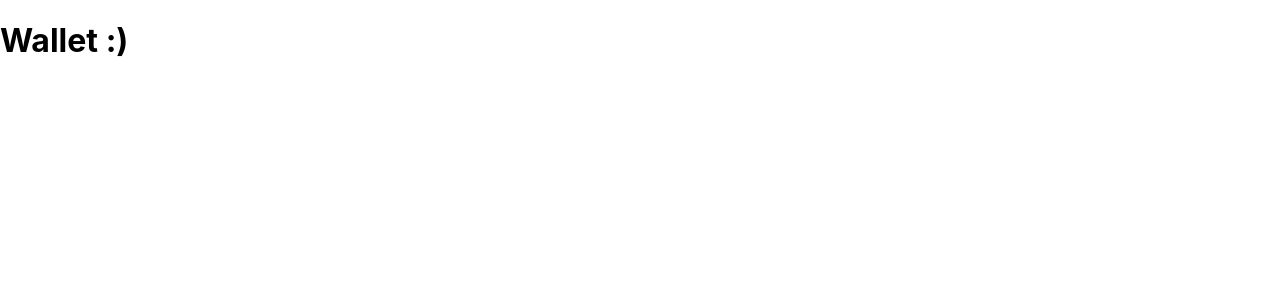
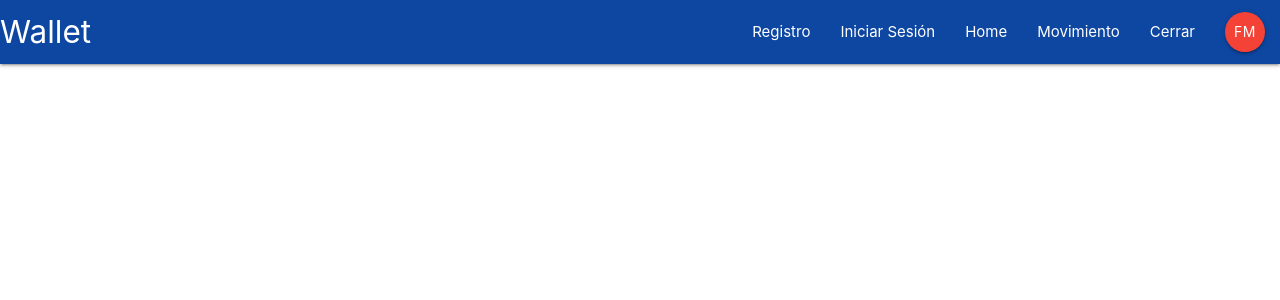
Before and after one commit to fabian202/react-wallet, a React (Create React App) app: page / in a window 1280 px wide. Shown: the top 300 px of the page. Built offline with nearby package versions, Linux system fonts and the light colour scheme.

Commit message:
navbar components

```diff
--- a/public/index.html
+++ b/public/index.html
@@ -22,6 +22,7 @@
       work correctly both with client-side routing and a non-root public URL.
       Learn how to configure a non-root public URL by running `npm run build`.
     -->
+    <link rel="stylesheet" href="https://cdnjs.cloudflare.com/ajax/libs/materialize/1.0.0/css/materialize.min.css">
     <title>React App</title>
   </head>
   <body>
--- a/src/App.js
+++ b/src/App.js
@@ -1,12 +1,14 @@
 import React, { Component } from 'react';
 import{ BrowserRouter } from 'react-router-dom';
+
+import NavBar from './components/layout/NavBar';
 
 class App extends Component {
   render() {
     return (
       <BrowserRouter>
         <div className="App">
-          <h1>Wallet :)</h1>
+          <NavBar />
         </div>
       </BrowserRouter>
     );
--- a/src/components/layout/NavBar.js
+++ b/src/components/layout/NavBar.js
@@ -0,0 +1,18 @@
+import React from 'react';
+import { Link } from 'react-router-dom';
+import SecureLinks from './SecureLinks';
+import PublicLinks from './PublicLinks';
+
+const NavBar = () => {
+    return (
+        <nav>
+            <div className="nav-wrapper blue darken-4">
+                <Link to="#" className="brand-logo">Wallet</Link>
+                <SecureLinks />
+                <PublicLinks />
+            </div>
+        </nav>
+    )
+}
+
+export default NavBar;
--- /dev/null
+++ b/src/components/layout/PublicLinks.js
@@ -0,0 +1,13 @@
+import React from 'react';
+import { NavLink } from 'react-router-dom';
+
+const PublicLinks = () => {
+    return (
+    <ul className="right hide-on-med-and-down">
+        <li><NavLink to="/">Registro</NavLink></li>
+        <li><NavLink to="/">Iniciar Sesión</NavLink></li>
+    </ul>
+    )
+}
+
+export default PublicLinks;
--- a/src/components/layout/SecureLinks.js
+++ b/src/components/layout/SecureLinks.js
@@ -0,0 +1,15 @@
+import React from 'react';
+import { NavLink } from 'react-router-dom';
+
+const SecureLinks = () => {
+    return (
+        <ul className="right hide-on-med-and-down">
+            <li><NavLink to="/">Home</NavLink></li>
+            <li><NavLink to="/">Movimiento</NavLink></li>
+            <li><NavLink to="/">Cerrar</NavLink></li>
+            <li><NavLink to="/" className="btn btn-floating red ">FM</NavLink></li>
+        </ul>
+    )
+}
+
+export default SecureLinks;
```
Also changed, not shown: src/components/layout/PublicLink.js (deleted).
